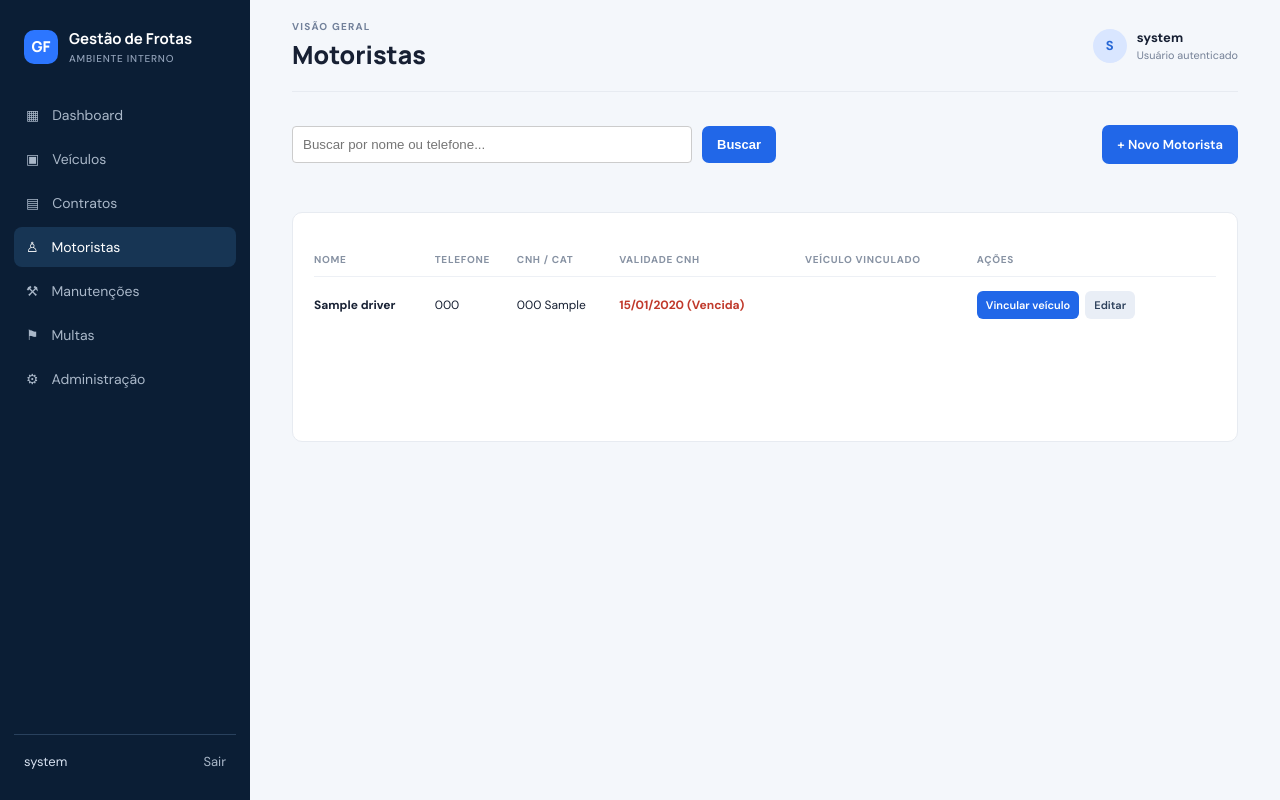
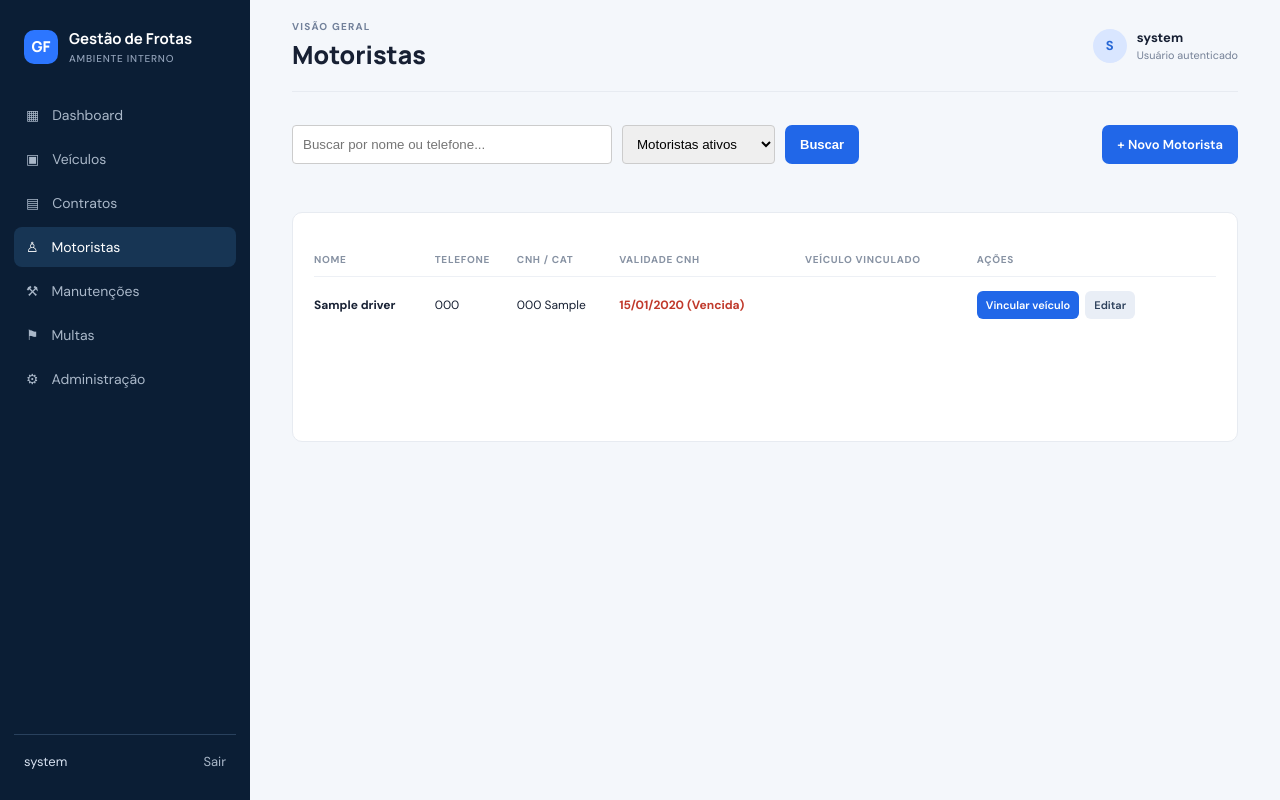
Before and after one commit to FabioFCunha/gestao_frota, a Django app: page /motoristas/ in a window 1280 px wide. Run offline with Django 5.2, Linux system fonts and the light colour scheme; a user stored in the database is signed in; tables that the repository leaves empty hold one stand-in row (values such as "Sample post").

Commit message:
feat: adiciona pesquisa de motoristas inativos

```diff
--- a/templates/ui/driver_list.html
+++ b/templates/ui/driver_list.html
@@ -5,7 +5,11 @@
 <section class="welcome" style="margin-bottom:20px;">
     <div>
         <form method="get" action="" style="display:flex;gap:10px;">
-            <input type="text" name="q" value="{{ q }}" placeholder="Buscar por nome ou telefone..." style="padding:10px;width:400px;border-radius:4px;border:1px solid #ccc;" />
+            <input type="text" name="q" value="{{ q }}" placeholder="Buscar por nome ou telefone..." style="padding:10px;width:320px;border-radius:4px;border:1px solid #ccc;" />
+            <select name="status" style="padding:10px;border-radius:4px;border:1px solid #ccc;">
+                <option value="active" {% if status == "active" %}selected{% endif %}>Motoristas ativos</option>
+                <option value="inactive" {% if status == "inactive" %}selected{% endif %}>Motoristas inativos</option>
+            </select>
             <button type="submit" class="primary-action">Buscar</button>
         </form>
     </div>
@@ -19,7 +23,7 @@
             <tbody>
                 {% for d in drivers %}
                 <tr>
-                    <td><strong>{{ d.name }}</strong></td>
+                    <td><strong>{{ d.name }}</strong>{% if not d.active %} <span class="tag">Inativo</span>{% endif %}</td>
                     <td>{{ d.phone|default:"-" }}</td>
                     <td>{{ d.cnh_number|default:"-" }} {{ d.cnh_category }}</td>
                     <td>
```
